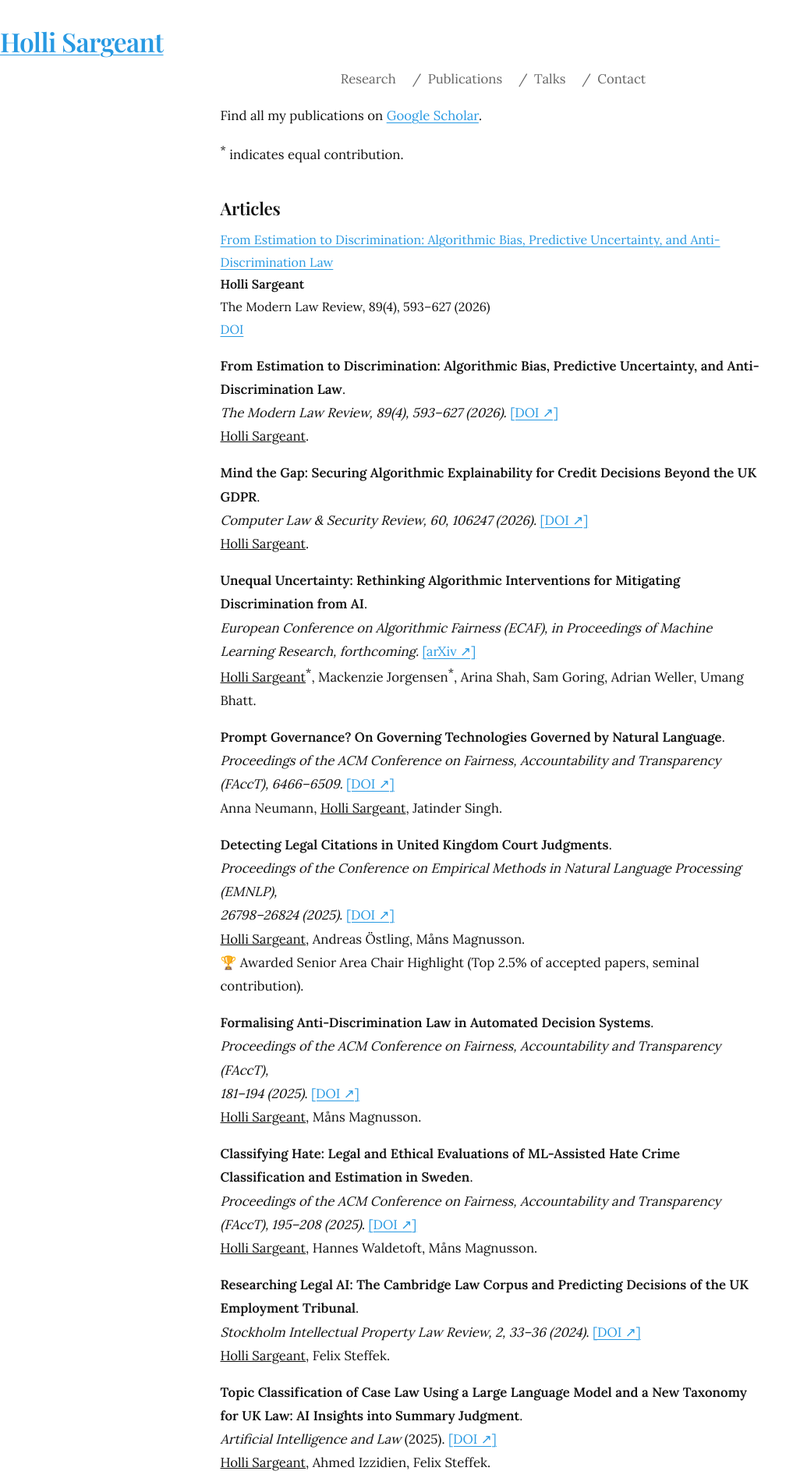
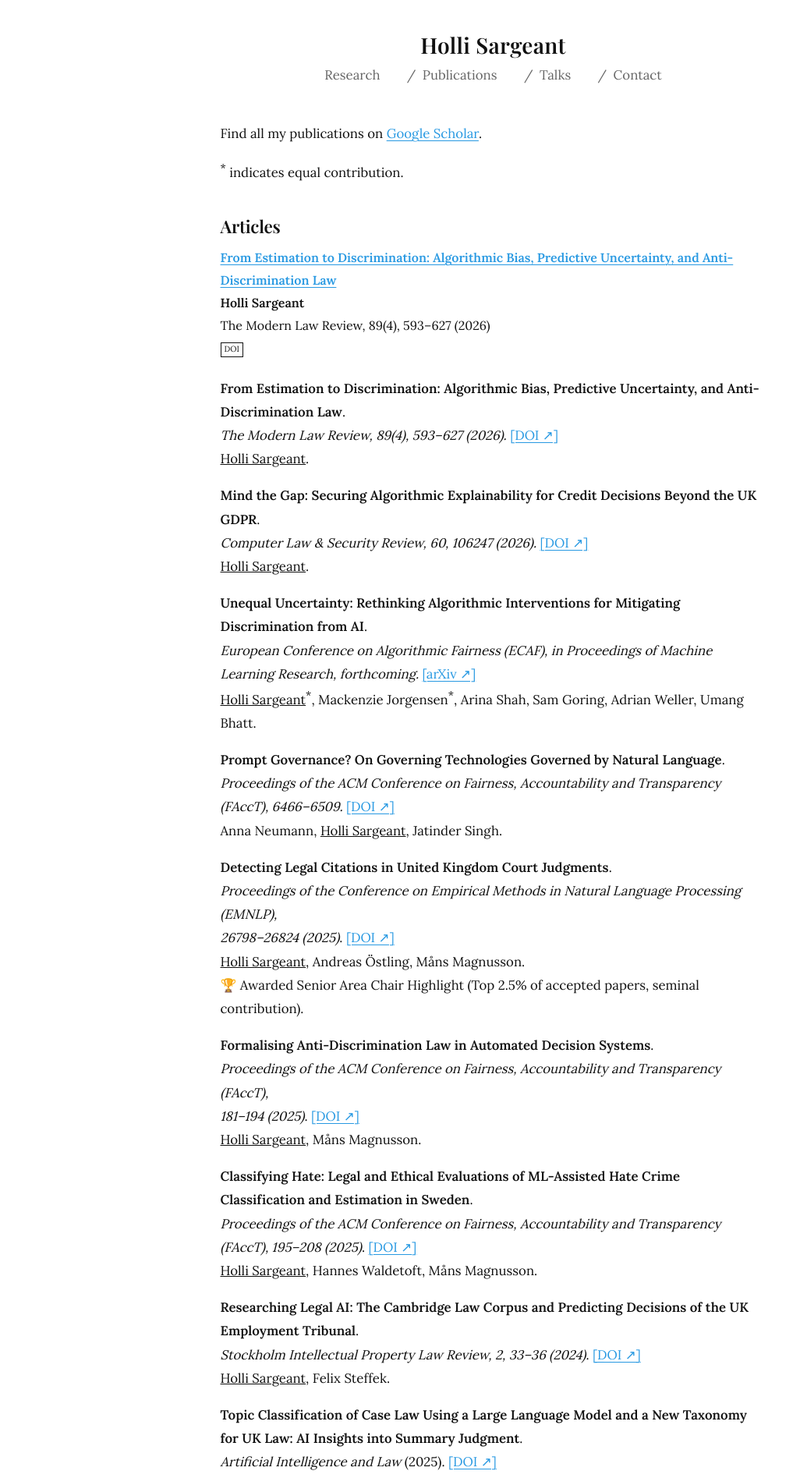
Before and after one commit to hollisargeant/hollisargeant.github.io, a Jekyll site: the page built from publications.md, in a window 1280 px wide. Shown: the top 1895 px of the page at 78% size, without its empty margins (0-1035 px from the left). Built offline with Jekyll 4.4.1, drawn with Linux system fonts in a browser that asks for light colours.

Commit message:
Update custom.css

```diff
--- a/assets/css/custom.css
+++ b/assets/css/custom.css
@@ -141,32 +141,27 @@ img{ max-width:100%; height:auto; }
   margin:0 auto 2rem;
 }
 
-/* Header: centered block (image + intro) */
-.header-section{
+/* ---- Header: centred name, nav underneath ---- */
+.site-header{
   text-align:center;
-  margin-bottom:2.5rem;
+  padding:40px 16px 28px;
 }
-
-.header-section .profile-picture {
-  width: 100%;
-  max-width: 480px;
-  height: auto;
-  border-radius: 16px;
-  object-fit: cover;
-  display: block;
-  margin: 0 auto 2rem;
+.site-name{
+  font-size:1.75rem;
+  font-weight:600;
+  margin:0 0 .4rem;
+  letter-spacing:.01em;
 }
-
-.header-name a {
-  color: inherit;
-  text-decoration: none;
-  cursor: pointer;
-}
-
-.header-name a:hover,
-.header-name a:focus {
-  color: inherit;
-  text-decoration: none;
+.site-name a{ color:var(--text); text-decoration:none; }
+.site-nav{
+  list-style:none;
+  margin:0;
+  padding:0;
+  display:flex;
+  flex-wrap:wrap;
+  justify-content:center;
+  gap:.2rem 1.1rem;
+  font-size:.92rem;
 }
 
 /* Body: left-aligned text inside centered column */
@@ -217,70 +212,36 @@ td,th{
    Publication badges
    ========================= */
 
-.pub-badge{
-  display: inline-block;
-  font-size: 0.72rem;
-  padding: 0.08rem 0.45rem;
-  margin-left: 0.45rem;
-  border-radius: 999px;
-  border: 1px solid currentColor;
-  opacity: 0.75;
-  vertical-align: middle;
-  text-transform: uppercase;
-  letter-spacing: .04em;
-  white-space: nowrap;
-}
-
-/* Optional subtle colour by publication type */
-.pub-badge--conference   { color: #2b6cb0; }
-.pub-badge--journal      { color: #2f855a; }
-.pub-badge--book-chapter { color: #805ad5; }
-.pub-badge--workshop     { color: #b7791f; }
-.pub-badge--policy-report{ color: #c05621; }
-.pub-badge--preprint     { color: #718096; }
-.pub-badge--law-review   { color: #cc0000; }
-
-/* =========================
-   DOI and arXiv link labels
-   ========================= */
-
-.pub-link{
+/* ---- Publication entries ----
+   <div class="pub">
+     <a class="pub-title" href="...">Title</a><br>
+     Authors, with <b>Holli Sargeant</b><br>
+     Venue (Year)<br>
+     <a class="badge" href="...">DOI</a>
+   </div> */
+.pub{ margin:0 0 1.4rem; }
+.pub-title{ font-weight:700; }
+.badge{
   display:inline-block;
-  font-size:.7rem;
+  font-size:.65rem;
   line-height:1;
-  padding:.25rem .45rem;
-  margin:.3rem .25rem .3rem 0;
-  border:1px solid #cbd5e1;
-  border-radius:4px;
-  color:#555;
-  text-decoration:none;
-  font-family:"Lora", Georgia, serif;
-  letter-spacing:.02em;
-  vertical-align:middle;
-  transition:background .2s ease, color .2s ease;
-}
-
-.pub-link:hover{
-  background:#f0f6fa;
-  color:#2777ad;
+  padding:3px 4px;
+  margin:4px 4px 0 0;
+  border:1px solid var(--text);
+  color:var(--text);
   text-decoration:none;
 }
+.badge:hover{ background:#f2f2f2; text-decoration:none; }
 
-.pub-link:focus{
-  outline:2px solid rgba(85,174,232,.35);
-  outline-offset:2px;
-}
+/* ---- Dated lines (talks, teaching) ---- */
+.lines p{ margin:0 0 .35rem; }
 
-/* =========================
-   Announcement boxes
-   ========================= */
 
+/* ---- Announcement box ---- */
 .announcement{
-  padding:.7rem 1rem;
-  margin:1.25rem 0;
-  border-radius:5px;
-  background:var(--announcement-blue);
-  border-left:3px solid #55aee8;
+  background:var(--box);
+  padding:.6rem .75rem;
+  margin:0 0 1rem;
 }
 
 /* Colour options */
```
